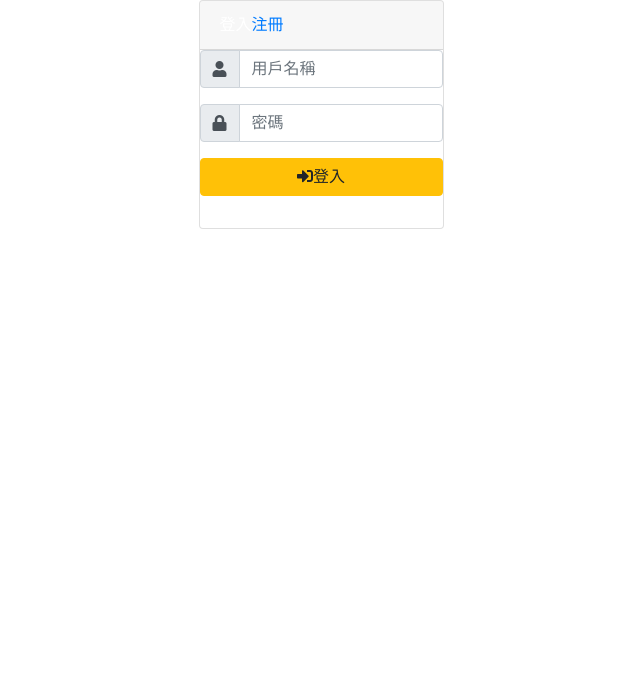
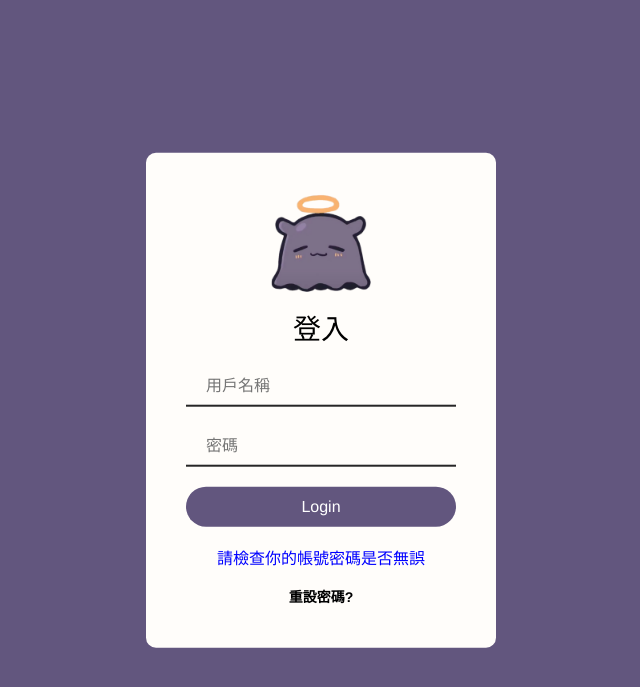
Before and after one commit to Pr0gCat/web-dev-lession, a Django app: page /login/ in a window 1280 px wide. Shown: the top 687 px of the page, without its empty margins (319-959 px from the left). Run offline with Django 3.2, Linux system fonts and the light colour scheme; some libraries are stand-ins or nearby versions.

Commit message:
restored

```diff
--- a/JsonGo/takoeats/templates/registration/login.html
+++ b/JsonGo/takoeats/templates/registration/login.html
@@ -1,37 +1,28 @@
 {% extends "base.html"%}
 {% block content %}
-<div class="d-flex justify-content-center animate__animated animate__fadeInDownBig" id="main-panel">
-    <div class="card">
-        <div class="card-header">
-            <span class="text-white login-title">登入</span><a class="register-btn" href="{% url 'register' %}">注冊</a>
+{% load static %}
+<link rel="stylesheet" type="text/css" href="{% static 'css/style.css' %}">
+{% load static %}
+<div class="loginBox"> <img class="user" src="{% static '/images/icon.png'%}" height="100px" width="100px">
+    <h3>登入</h3>
+    <form method="post" action="{% url 'login' %}">
+        {% csrf_token %}
+
+
+        <div class="inputBox">
+            <input id="username" type="text" name="Username" placeholder="用戶名稱">
+            <input id="password" type="password" name="Password" placeholder="密碼">
         </div>
-        <div class="form-group">
-            <form method="post" action="{% url 'login' %}">
-                {% csrf_token %}
-                <div class="form-group">
-                    <div class="input-group">
-                        <div class="input-group-prepend">
-                            <span class="input-group-text"> <i class="fa fa-user"></i> </span>
-                        </div>
-                        <input type="text" name="username" maxlength="64" class="form-control" placeholder="用戶名稱"
-                            title="" required="" id="id_username">
-                    </div>
-                </div>
-                <div class="form-group">
-                    <div class="input-group">
-                        <div class="input-group-prepend">
-                            <span class="input-group-text"> <i class="fa fa-lock"></i> </span>
-                        </div>
-                        <input type="password" name="password" maxlength="64" class="form-control" placeholder="密碼"
-                            title="" required="" id="id_password">
-                    </div>
-                </div>
-                <div class="form-group">
-                    <button type="submit" class="btn btn-warning btn-block"><i class="fa fa-sign-in-alt"></i>登入</button>
-                </div>
-            </form>
-        </div>
+        <input type="submit" name="" value="Login">
+        <input type="hidden" name="next" value="{{ next }}"/>
 
-    </div>
+        {% if next %}
+        <a href="{{ next }}" class="btn btn-primary">Next</a>
+        {% else %}
+        <p>請檢查你的帳號密碼是否無誤</p>
+        {% endif %}
+
+    </form>
+    <a href="">重設密碼?<br> </a>
 </div>
 {% endblock %}
```
